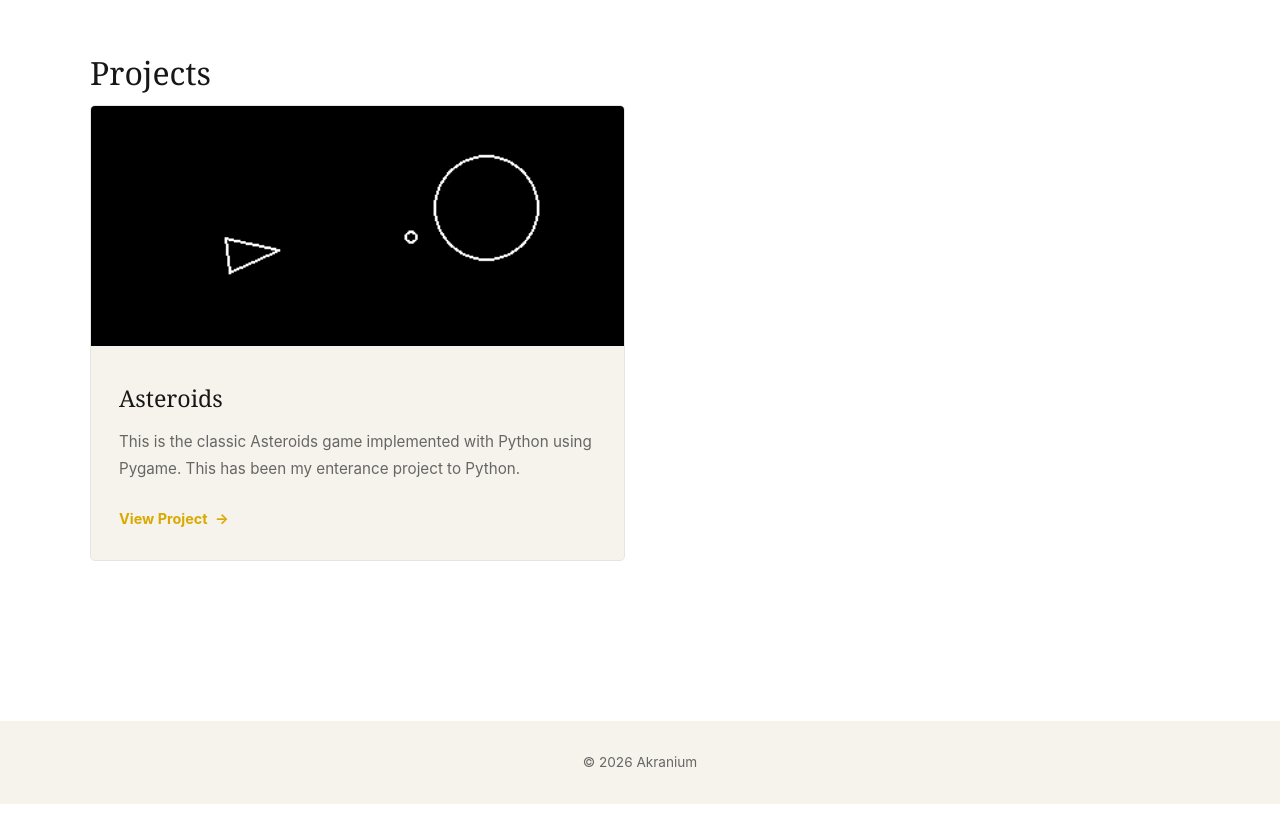
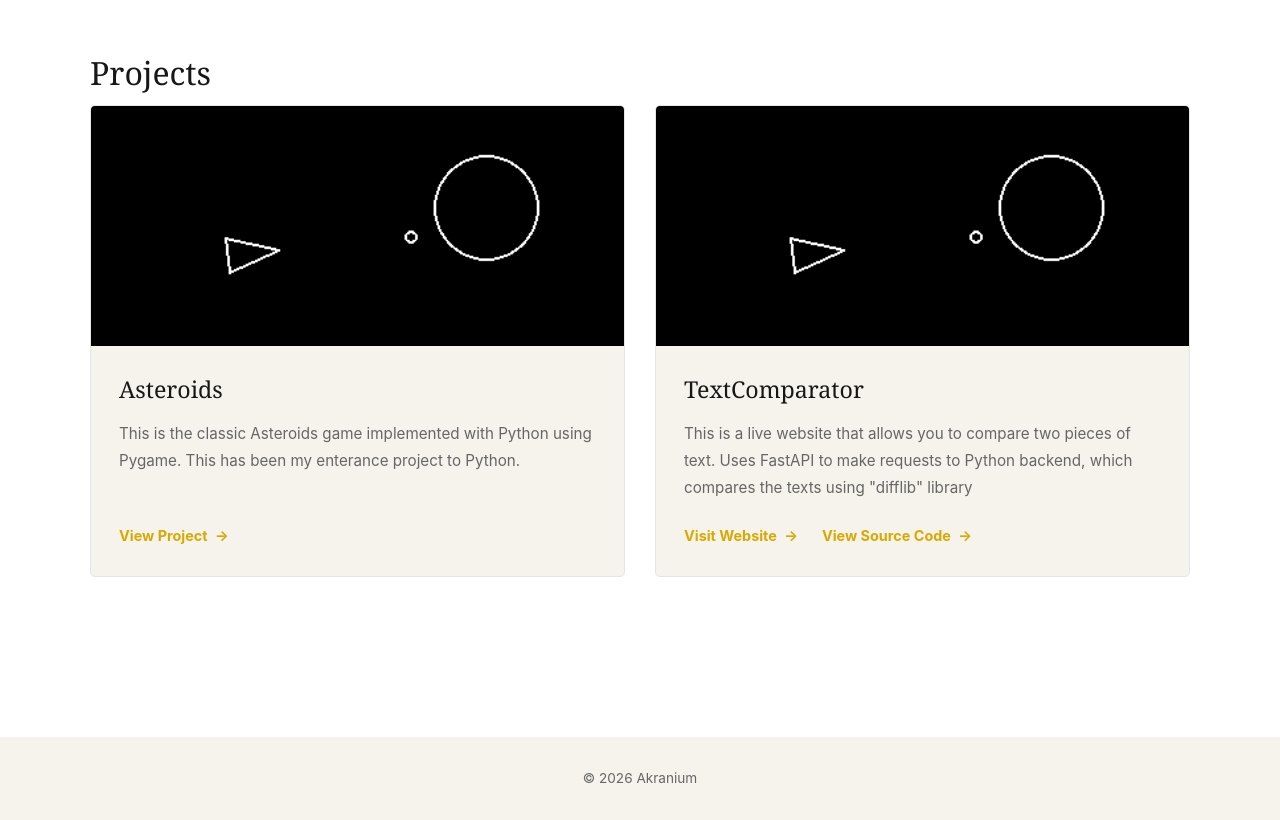
Before and after one commit to Akranium/akranium.github.io, a plain HTML site: page pages/programming.html in a window 1280 px wide. Shown: the part 954-1774 px from the top of the page. Drawn offline with Linux system fonts and the light colour scheme.

Commit message:
Added TextComparator project, project cards support multiple links

```diff
--- a/css/skill.css
+++ b/css/skill.css
@@ -1,4 +1,3 @@
-
 /* =====================================================
    1. SKILL PAGE INTRODUCTION
 ===================================================== */
@@ -20,7 +19,6 @@
     line-height: 1.9;
 }
 
-
 /* =====================================================
    2. ABOUT THIS SKILL
 ===================================================== */
@@ -41,7 +39,6 @@
     margin-bottom: 20px;
 }
 
-
 /* =====================================================
    3. PROJECTS SECTION
 ===================================================== */
@@ -59,7 +56,6 @@
     margin-bottom: 40px;
 }
 
-
 /* Projects grid */
 
 .projects-container {
@@ -67,7 +63,6 @@
     grid-template-columns: repeat(2, 1fr);
     gap: 30px;
 }
-
 
 /* Individual project cards */
 
@@ -80,6 +75,9 @@
     overflow: hidden;
 
     transition: var(--transition);
+
+    display: flex;
+    flex-direction: column;
 }
 
 .project-card:hover {
@@ -88,7 +86,6 @@
 
     transform: translateY(-3px);
 }
-
 
 /* Project image */
 
@@ -101,11 +98,13 @@
     background-color: var(--color-surface-alt);
 }
 
-
 /* Project information */
 
 .project-information {
     padding: 28px;
+    display: flex;
+    flex-direction: column;
+    height: 100%;
 }
 
 .project-information h3 {
@@ -119,11 +118,23 @@
     margin-bottom: 22px;
 }
 
-.project-information a {
-    display: inline-block;
-    font-size: 0.9rem;
+/* Project links */
+
+.project-links {
+    display: flex;
+    flex-wrap: wrap;
+    align-items: center;
+    gap: 12px 24px;
+    margin-top: auto;
 }
 
+.project-links a {
+    display: inline-block;
+    font-family: var(--font-body);
+    font-size: 0.9rem;
+    font-weight: 700;
+    line-height: 1.7;
+}
 
 /* =====================================================
    4. RESPONSIVE DESIGN
@@ -136,7 +147,6 @@
     }
 
 }
-
 
 @media (max-width: 600px) {
 
--- a/pages/programming.html
+++ b/pages/programming.html
@@ -80,7 +80,7 @@
 
             <div class="projects-container">
 
-                <!-- PROJECT 1 -->
+                <!-- PROJECT 1: Asteroids -->
 
                 <article class="project-card">
 
@@ -97,10 +97,45 @@
                             This is the classic Asteroids game implemented with Python using Pygame.
                             This has been my enterance project to Python.
                         </p>
+                        <div class="project-links">
+                            <a href="https://github.com/Akranium/Asteroids">
+                                View Project
+                            </a>
+                        </div>
 
-                        <a href="https://github.com/Akranium/Asteroids">
-                            View Project
-                        </a>
+                    </div>
+
+                </article>
+
+                <!-- PROJECT 2: TextComparator -->
+
+                <article class="project-card">
+
+                    <img
+                        src="../images/programming/Asteroids.png"
+                        alt="Project preview"
+                    >
+
+                    <div class="project-information">
+
+                        <h3>TextComparator</h3>
+
+                        <p>
+                            This is a live website that allows you to compare two pieces of text.
+                            Uses FastAPI to make requests to Python backend, which compares the texts using "difflib" library
+                        </p>
+
+                        <div class="project-links">
+
+                            <a href="https://text-comparator-sage.vercel.app">
+                                Visit Website
+                            </a>
+
+                            <a href="https://github.com/Akranium/Text_Comparator">
+                                View Source Code
+                            </a>
+
+                        </div>
 
                     </div>
 
```
Also changed, not shown: pages/translation.html (+5 -5 lines).
